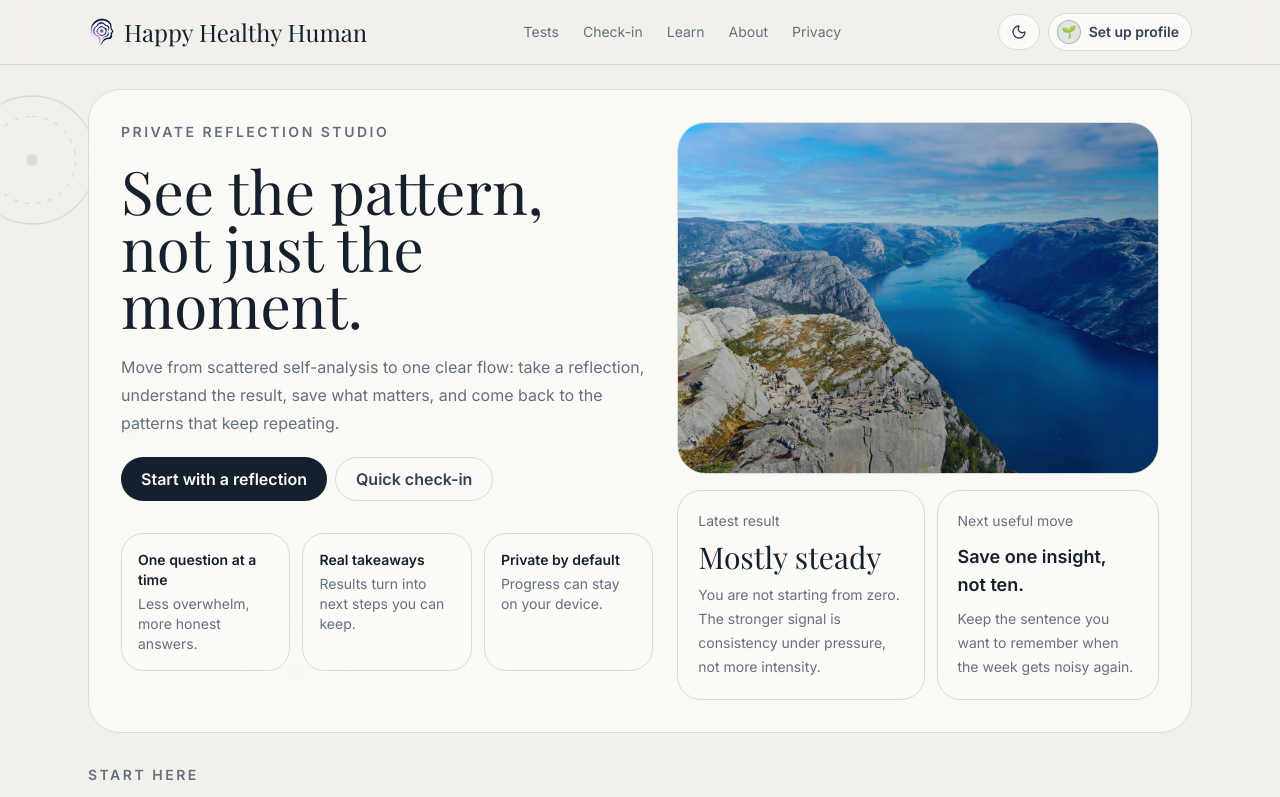
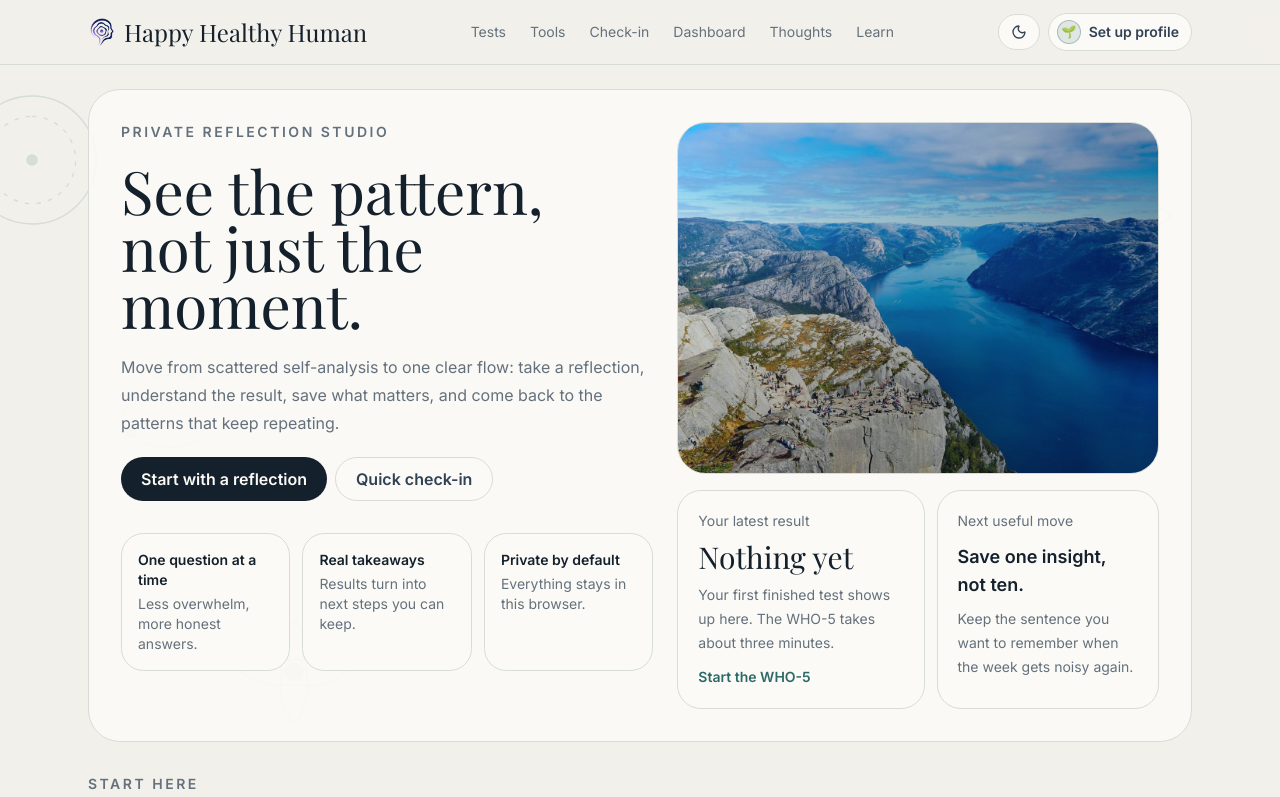
Before and after one commit to mohaneddz/Thoughts, a Next.js app: page / in a window 1280 px wide. Shown: the top 797 px of the page. Built offline with nearby package versions, Linux system fonts and the light colour scheme; no server answers; a web font is replaced by a local one.

Commit message:
fix: show the visitor's own latest result in the hero and surface tools, dashboard and thoughts in the nav

```diff
--- a/src/config/site.ts
+++ b/src/config/site.ts
@@ -11,10 +11,11 @@ export const siteConfig = {
     'This is for self-reflection only. It is not a diagnosis or medical advice.',
   navLinks: [
     { href: routes.tests, label: 'Tests' },
+    { href: routes.reflectionTools, label: 'Tools' },
     { href: routes.checkIn, label: 'Check-in' },
+    { href: routes.dashboard, label: 'Dashboard' },
+    { href: routes.savedThoughts, label: 'Thoughts' },
     { href: routes.learn, label: 'Learn' },
-    { href: routes.about, label: 'About' },
-    { href: routes.privacy, label: 'Privacy' },
   ],
   mobileLinks: [
     { href: routes.home, label: 'Home', icon: 'home' },
--- a/src/layout/footer.tsx
+++ b/src/layout/footer.tsx
@@ -9,6 +9,7 @@ export function Footer() {
     { href: routes.tests, label: 'Test library' },
     { href: routes.checkIn, label: 'Check-in' },
     { href: routes.savedThoughts, label: 'Saved thoughts' },
+    { href: routes.results, label: 'Your results' },
     { href: routes.dashboard, label: 'Insight dashboard' },
   ];
 
--- a/src/sections/home/hero.tsx
+++ b/src/sections/home/hero.tsx
@@ -3,6 +3,7 @@ import { Button } from '@/components/ui/button';
 import Image from 'next/image';
 import Link from 'next/link';
 import { routes } from '@/config/routes';
+import { LatestResultTile } from '@/sections/home/latestResultTile';
 
 export function HomeHero() {
   return (
@@ -32,7 +33,7 @@ export function HomeHero() {
           </div>
           <div className='rounded-[1.4rem] border border-[var(--color-border)] bg-[var(--color-surface)] p-4'>
             <p className='text-sm font-semibold text-[var(--color-text-strong)]'>Private by default</p>
-            <p className='mt-1 text-sm text-[var(--color-muted)]'>Progress can stay on your device.</p>
+            <p className='mt-1 text-sm text-[var(--color-muted)]'>Everything stays in this browser.</p>
           </div>
         </div>
       </div>
@@ -43,13 +44,7 @@ export function HomeHero() {
           <div className='absolute inset-0 bg-[linear-gradient(140deg,rgba(245,248,251,0.14),rgba(8,15,24,0.38)_65%)]' />
         </div>
         <div className='grid gap-3 sm:grid-cols-[1fr_0.9fr]'>
-          <div className='rounded-[1.5rem] border border-[var(--color-border)] bg-[var(--color-surface)] p-5'>
-            <p className='text-sm text-[var(--color-muted)]'>Latest result</p>
-            <h2 className='mt-2 font-heading text-3xl text-[var(--color-text-strong)]'>Mostly steady</h2>
-            <p className='mt-2 text-sm leading-6 text-[var(--color-muted)]'>
-              You are not starting from zero. The stronger signal is consistency under pressure, not more intensity.
-            </p>
-          </div>
+          <LatestResultTile />
           <div className='rounded-[1.5rem] border border-[var(--color-border)] bg-[var(--color-surface)] p-5'>
             <p className='text-sm text-[var(--color-muted)]'>Next useful move</p>
             <p className='mt-3 text-lg font-semibold text-[var(--color-text-strong)]'>Save one insight, not ten.</p>
--- /dev/null
+++ b/src/sections/home/latestResultTile.tsx
@@ -0,0 +1,46 @@
+'use client';
+
+import Link from 'next/link';
+import { routes } from '@/config/routes';
+import { usePersonalData } from '@/hooks/usePersonalData';
+import { formatShortDate } from '@/utils/formatting';
+
+export function LatestResultTile() {
+  const { results, checkIns, isReady } = usePersonalData();
+  const latest = results[0];
+
+  if (!isReady) {
+    return <div className='h-full min-h-36 animate-pulse rounded-[1.5rem] bg-[var(--color-surface-soft)]' />;
+  }
+
+  if (!latest) {
+    return (
+      <div className='rounded-[1.5rem] border border-[var(--color-border)] bg-[var(--color-surface)] p-5'>
+        <p className='text-sm text-[var(--color-muted)]'>Your latest result</p>
+        <h2 className='mt-2 font-heading text-3xl text-[var(--color-text-strong)]'>Nothing yet</h2>
+        <p className='mt-2 text-sm leading-6 text-[var(--color-muted)]'>
+          Your first finished test shows up here. The WHO-5 takes about three minutes.
+        </p>
+        <Link href={routes.test('who-5-well-being-index')} className='mt-3 inline-block text-sm font-semibold text-[var(--color-primary)] underline'>
+          Start the WHO-5
+        </Link>
+      </div>
+    );
+  }
+
+  return (
+    <Link
+      href={routes.result(latest.id)}
+      className='block rounded-[1.5rem] border border-[var(--color-border)] bg-[var(--color-surface)] p-5 transition hover:border-[var(--color-primary)]/50'
+    >
+      <p className='text-sm text-[var(--color-muted)]'>
+        Your latest result · {formatShortDate(latest.createdAt)}
+      </p>
+      <h2 className='mt-2 font-heading text-3xl leading-tight text-[var(--color-text-strong)]'>{latest.pattern}</h2>
+      <p className='mt-2 text-sm leading-6 text-[var(--color-muted)]'>
+        {latest.testTitle}
+        {checkIns.length ? ` · ${checkIns.length} check-in${checkIns.length === 1 ? '' : 's'} logged` : ''}
+      </p>
+    </Link>
+  );
+}
```
